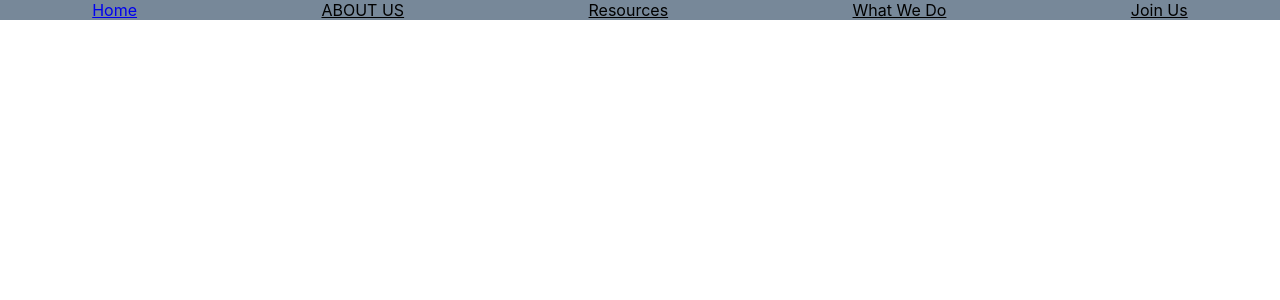
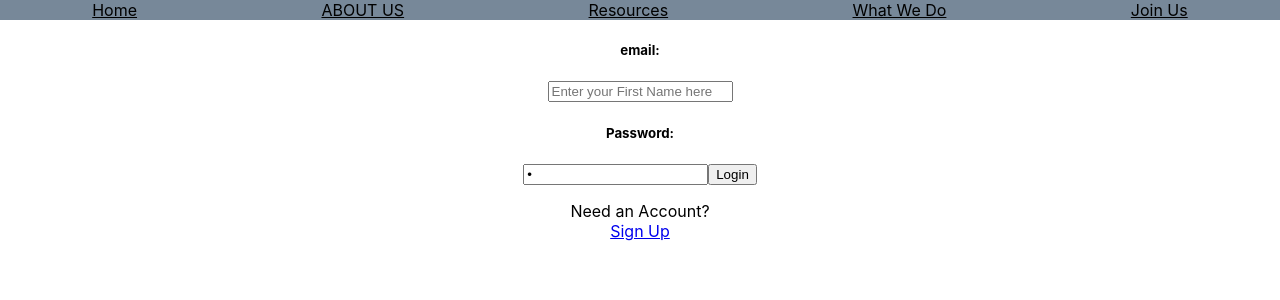
Before and after one commit to Oscarachieng/rc-ays-frontend, a React (Create React App) app: page /login in a window 1280 px wide. Shown: the top 300 px of the page. Built offline with nearby package versions, Linux system fonts and the light colour scheme.

Commit message:
Adds Lofin componenet

```diff
--- a/src/App.js
+++ b/src/App.js
@@ -8,6 +8,7 @@ import About from './components/About';
 import Activities from './components/Activities';
 import Resources from './components/Resources';
 import Registration from './components/Registration';
+import Login from './components/Login';
 
 function App() {
   return (
@@ -20,7 +21,7 @@ function App() {
           <Route path='activities' element={<Activities />}/>
           <Route path='Resources' element={<Resources />}/>
           <Route path='registration' element={<Registration />}/>
-          <Route path='council' element={<About />}/>
+          <Route path='login' element={<Login />}/>
           <Route path='council' element={<About />}/>
 
         </Routes>
--- /dev/null
+++ b/src/components/Login.js
@@ -0,0 +1,83 @@
+import React, { useState } from "react";
+import { Link, useNavigate } from "react-router-dom";
+
+function Login() {
+  const [email, setEmail] = useState(" ");
+  const [password, setPassword] = useState(" ");
+  const [errors, setErrors] = useState([]);
+
+  const navigate = useNavigate();
+
+  async function handleSubmitClick(event) {
+    event.preventDefault();
+
+    const formData = {
+      email: email,
+      password: password,
+    };
+    const response = await fetch(
+      "https://phase-3-sinatra-project.herokuapp.com/login",
+      {
+        method: "POST",
+        headers: {
+          "Content-Type": "application/json",
+          Accept: "application/json",
+        },
+        body: JSON.stringify(formData),
+      }
+    );
+    //response.json() returns a Promise, we must await it
+    const data = await response.json();
+
+    if (response.ok) {
+      console.log("Memebr created:", data);
+      setEmail("");
+      setPassword("");
+      navigate("/");
+    } else {
+      console.log(data.errors);
+      setErrors(data.errors);
+    }
+  }
+  return (
+    <>
+      {errors.length > 0 && (
+        <ul style={{ color: "red" }}>
+          {errors.map((error) => (
+            <li key={error}>{error}</li>
+          ))}
+        </ul>
+      )}
+      <form onSubmit={handleSubmitClick}>
+        <h5>email:</h5>
+        <input
+          type="email"
+          name="email"
+          onChange={(event) => setEmail(event.target.value)}
+          value={email}
+          placeholder="Enter your First Name here"
+          required
+        />
+        <h5>Password:</h5>
+        <input
+          type="Password"
+          name="password"
+          onChange={(event) => setPassword(event.target.value)}
+          value={password}
+          placeholder="Enter your Last Password here"
+          required
+        />
+        <button type="submit">Login</button>
+      </form>
+      <p>
+        Need an Account?
+        <br />
+        <span className="line">
+          <Link to={"/registration"}>Sign Up</Link>
+        </span>
+      </p>
+    </>
+  );
+}
+
+export default Login;
--- a/src/components/Navbar.js
+++ b/src/components/Navbar.js
@@ -14,7 +14,7 @@ const Navbar = () => {
     console.log("oSCAR")
   return (
     <nav className="navs">
-      <NavLink exact to="/"  >
+      <NavLink exact to="/" style={isActiveLink} >
         Home
       </NavLink>
 
--- a/src/components/Registration.js
+++ b/src/components/Registration.js
@@ -1,4 +1,5 @@
 import React, { useState } from "react";
+import { Link, useNavigate } from "react-router-dom";
 
 function Registration() {
   const [first_name, setFirstName] = useState("");
@@ -8,6 +9,8 @@ function Registration() {
   const [estate, setEstate] = useState("");
   const [email, setEmail] = useState("");
   const [errors, setErrors] = useState([]);
+
+  const navigate = useNavigate();
 
   async function handleSubmitClick(e) {
     e.preventDefault();
@@ -33,22 +36,29 @@ function Registration() {
     const data = await response.json();
     if (response.ok) {
       console.log("Memebr created:", data);
+      setEmail("");
+      setEstate(" ");
+      setFirstName(" ");
+      setLastName(" ");
+      setPassword("");
+      setPasswordConfirmation(" ");
+      navigate("/login");
     } else {
       console.log(data.errors);
       setErrors(data.errors);
     }
-
-    setEmail("");
-    setEstate(" ");
-    setFirstName(" ");
-    setLastName(" ");
-    setPassword("");
-    setPasswordConfirmation(" ");
   }
 
   return (
     <div className="registration">
       <h1>Register With Us</h1>
+      {errors.length > 0 && (
+        <ul style={{ color: "red" }}>
+          {errors.map((error) => (
+            <li key={error}>{error}</li>
+          ))}
+        </ul>
+      )}
       <form onSubmit={handleSubmitClick}>
         <h5>First Name:</h5>
         <input
@@ -107,6 +117,13 @@ function Registration() {
 
         <button type="submit">Sign-up</button>
       </form>
+      <p>
+        Have an Account?
+        <br />
+        <span className="line">
+          <Link to={"/login"}>Login</Link>
+        </span>
+      </p>
     </div>
   );
 }
```
